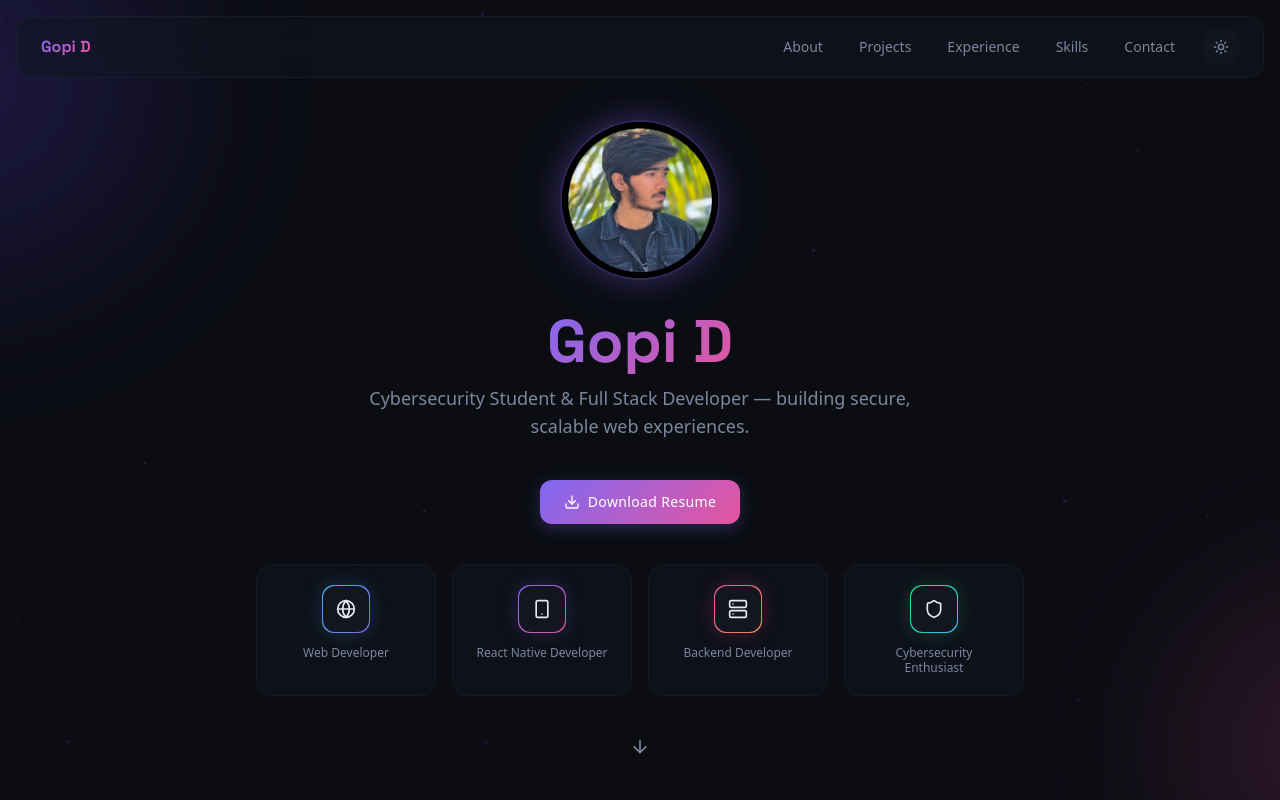
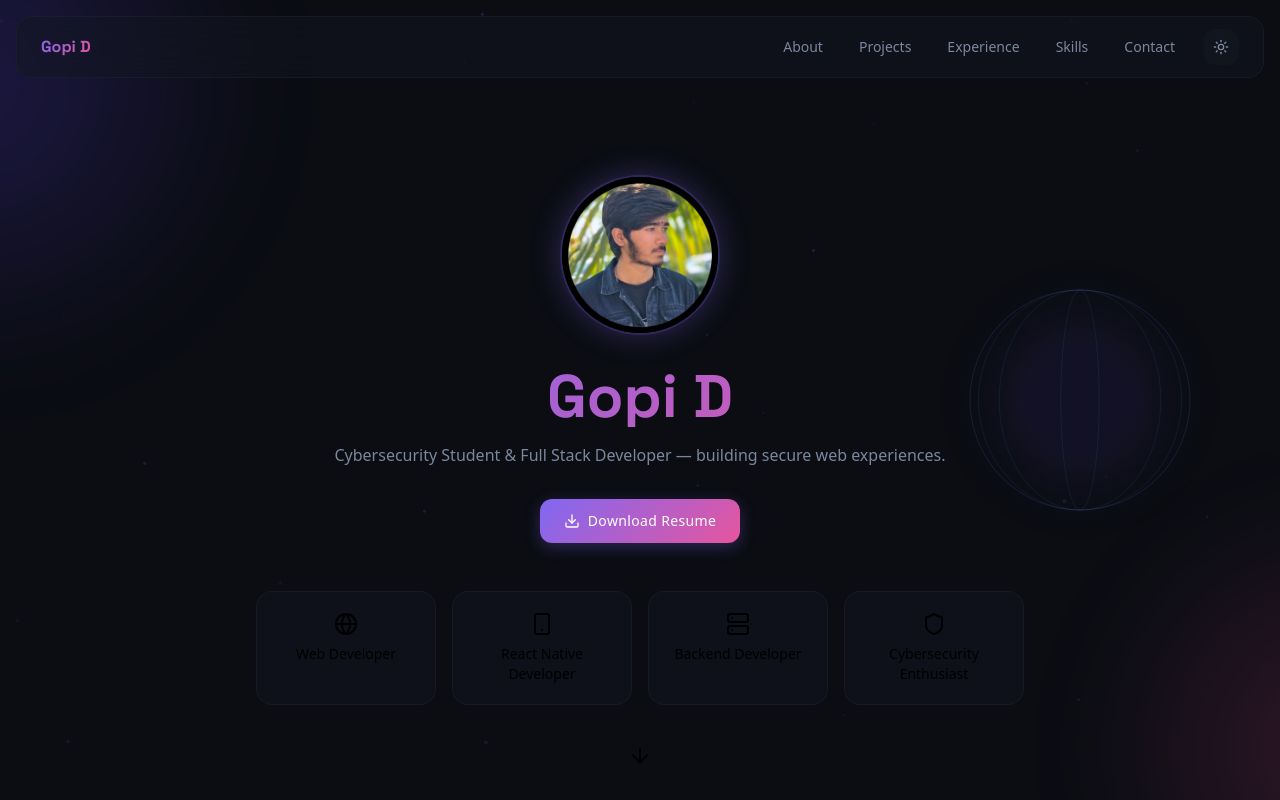
Before and after one commit to dhikondagopi/portfolio, a React (Vite) app: page / in a window 1280 px wide. Shown: the top 800 px of the page. Built offline with nearby package versions, Linux system fonts and the light colour scheme; the HTML template or start-up script is replaced by a standard one.

Commit message:
added globe back

```diff
--- a/src/components/HeroSection.tsx
+++ b/src/components/HeroSection.tsx
@@ -1,6 +1,7 @@
 import { motion } from "framer-motion";
 import { ArrowDown, Globe, Shield, Server, Smartphone, Download } from "lucide-react";
 import heroProfile from "@/assets/hero-profile.png";
+import AnimatedGlobe from "@/components/AnimatedGlobe";   // ⭐ ADD THIS
 
 const skillCards = [
   {
@@ -35,106 +36,67 @@ const HeroSection = () => {
   };
 
   return (
-    <section id="hero" className="relative min-h-screen flex flex-col items-center justify-center px-4 overflow-hidden">
+    <section className="relative min-h-screen flex flex-col items-center justify-center px-4 overflow-hidden">
 
+      {/* ⭐ GLOBE BACKGROUND */}
+      <div className="absolute right-10 top-1/2 -translate-y-1/2 opacity-70 hidden md:block">
+        <AnimatedGlobe />
+      </div>
 
       <div className="text-center z-10 max-w-4xl mx-auto pt-20">
-        {/* Profile Image */}
+
+        {/* Profile */}
         <motion.div
           initial={{ opacity: 0, scale: 0.8 }}
           animate={{ opacity: 1, scale: 1 }}
-          transition={{ duration: 0.7, delay: 0.1 }}
+          transition={{ duration: 0.7 }}
           className="mb-8"
         >
           <div className="relative w-32 h-32 md:w-40 md:h-40 mx-auto rounded-full overflow-hidden border-2 border-primary/30"
-            style={{ boxShadow: "0 0 30px hsl(250 85% 68% / 0.3), 0 0 60px hsl(250 85% 68% / 0.1)" }}
+            style={{ boxShadow: "0 0 30px hsl(250 85% 68% / 0.3)" }}
           >
-            <img src={heroProfile} alt="Profile" className="w-full h-full object-cover" />
+            <img src={heroProfile} className="w-full h-full object-cover" />
           </div>
         </motion.div>
 
-        <motion.h1
-          initial={{ opacity: 0, y: 20 }}
-          animate={{ opacity: 1, y: 0 }}
-          transition={{ duration: 0.6, delay: 0.3 }}
-          className="text-4xl sm:text-5xl md:text-6xl font-display font-bold mb-3 leading-tight"
-        >
-          <span className="gradient-text">Gopi D</span>
-        </motion.h1>
+        <h1 className="text-5xl md:text-6xl font-bold gradient-text mb-4">
+          Gopi D
+        </h1>
 
-        <motion.p
-          initial={{ opacity: 0, y: 15 }}
-          animate={{ opacity: 1, y: 0 }}
-          transition={{ duration: 0.5, delay: 0.45 }}
-          className="text-base md:text-lg text-muted-foreground mb-10 max-w-xl mx-auto"
-        >
-          Cybersecurity Student & Full Stack Developer — building secure, scalable web experiences.
-        </motion.p>
+        <p className="text-muted-foreground mb-8">
+          Cybersecurity Student & Full Stack Developer — building secure web experiences.
+        </p>
 
-        <motion.div
-          initial={{ opacity: 0, y: 15 }}
-          animate={{ opacity: 1, y: 0 }}
-          transition={{ duration: 0.5, delay: 0.55 }}
-          className="mb-10"
-        >
         <a
           href="/Gopi_D_Resume.pdf"
           download
-            className="btn-primary inline-flex items-center gap-2"
+          className="btn-primary inline-flex items-center gap-2 mb-12"
         >
           <Download className="w-4 h-4" />
           Download Resume
         </a>
-        </motion.div>
 
-        {/* Skill Cards Grid */}
-        <motion.div
-          initial={{ opacity: 0, y: 30 }}
-          animate={{ opacity: 1, y: 0 }}
-          transition={{ duration: 0.7, delay: 0.4 }}
-          className="grid grid-cols-2 md:grid-cols-4 gap-4 max-w-3xl mx-auto mb-16"
-        >
-          {skillCards.map((card, i) => (
-            <motion.div
-              key={card.title}
-              initial={{ opacity: 0, y: 20 }}
-              animate={{ opacity: 1, y: 0 }}
-              transition={{ duration: 0.5, delay: 1.1 + i * 0.1 }}
-              whileHover={{ scale: 1.05, y: -4 }}
-              className="glass-hover p-5 flex flex-col items-center gap-3 cursor-default group"
-              style={{ boxShadow: `0 0 0 0 transparent` }}
-            >
-              <div
-                className={`w-12 h-12 rounded-xl bg-gradient-to-br ${card.gradient} p-[1px] group-hover:shadow-lg transition-shadow duration-500`}
-                style={{ boxShadow: `0 0 20px ${card.shadow}` }}
-              >
-                <div className="w-full h-full rounded-xl bg-card flex items-center justify-center">
-                  <card.icon className="w-5 h-5 text-foreground" />
+        {/* Skill cards */}
+        <div className="grid grid-cols-2 md:grid-cols-4 gap-4 max-w-3xl mx-auto">
+          {skillCards.map((card) => (
+            <div key={card.title} className="glass-hover p-5 text-center">
+              <card.icon className="mx-auto mb-2" />
+              <p className="text-sm">{card.title}</p>
             </div>
-              </div>
-              <span className="text-xs font-medium text-muted-foreground group-hover:text-foreground transition-colors text-center leading-tight">
-                {card.title}
-              </span>
-            </motion.div>
           ))}
-        </motion.div>
         </div>
 
-      <motion.div
-        initial={{ opacity: 0 }}
-        animate={{ opacity: 1 }}
-        transition={{ delay: 1.8 }}
-        className="absolute bottom-10 left-1/2 -translate-x-1/2 z-10"
-      >
+      </div>
+
       <motion.button
         onClick={() => scrollTo("about")}
         animate={{ y: [0, 8, 0] }}
-          transition={{ duration: 2.5, repeat: Infinity }}
-          className="text-muted-foreground hover:text-foreground transition-colors"
+        transition={{ repeat: Infinity, duration: 2 }}
+        className="absolute bottom-10"
       >
-          <ArrowDown className="w-5 h-5" />
+        <ArrowDown />
       </motion.button>
-      </motion.div>
+
     </section>
   );
 };
```
Lines whose indentation alone changed are shown as unchanged.
